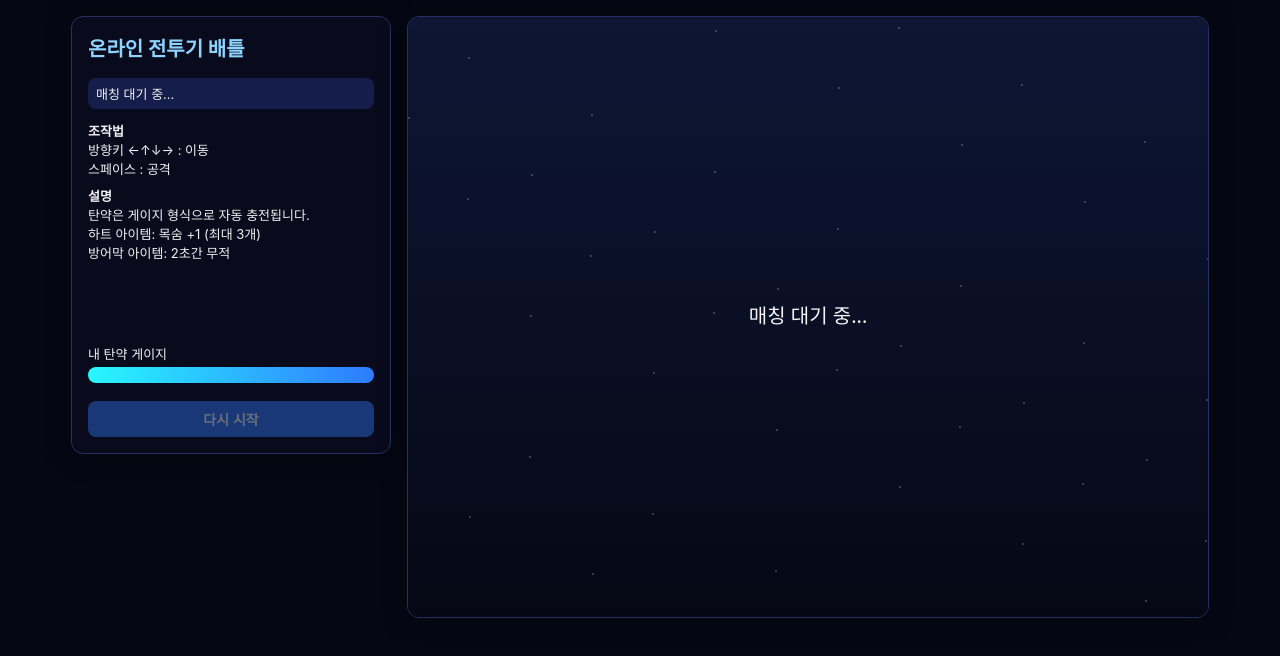
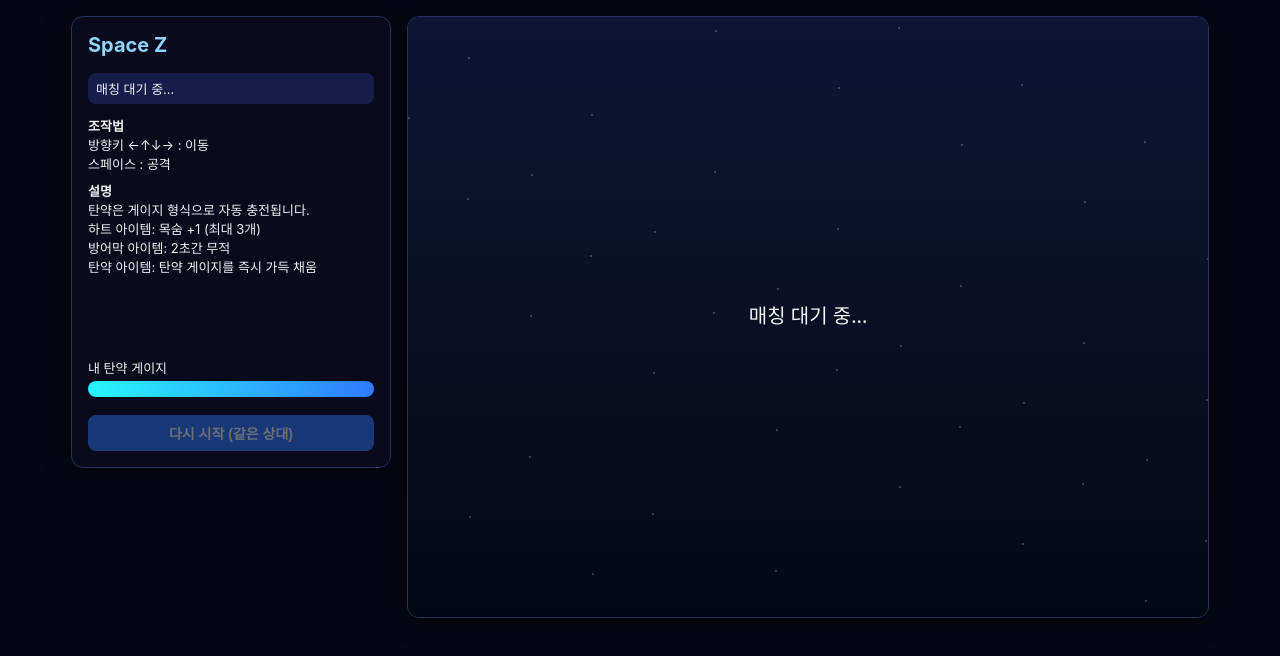
Before and after one commit to kominho1205/space-fighter-game, a website: page public/index.html in a window 1280 px wide. Drawn offline with nearby package versions, Linux system fonts and the light colour scheme; no server answers.

Commit message:
Update index.html

```diff
--- a/public/index.html
+++ b/public/index.html
@@ -2,13 +2,13 @@
 <html lang="ko">
 <head>
   <meta charset="UTF-8" />
-  <title>온라인 전투기 대전 게임</title>
+  <title>Space Z - 온라인 전투기 대전</title>
   <meta name="viewport" content="width=device-width, initial-scale=1.0" />
   <link rel="stylesheet" href="style.css" />
 </head>
 <body>
   <div id="ui">
-    <h1>온라인 전투기 배틀</h1>
+    <h1>Space Z</h1>
     <div id="status">
       <span id="matchStatus">매칭 대기 중...</span>
     </div>
@@ -24,6 +24,7 @@
         탄약은 게이지 형식으로 자동 충전됩니다.<br>
         하트 아이템: 목숨 +1 (최대 3개)<br>
         방어막 아이템: 2초간 무적<br>
+        탄약 아이템: 탄약 게이지를 즉시 가득 채움<br>
       </div>
     </div>
 
@@ -39,7 +40,7 @@
       </div>
     </div>
 
-    <button id="restartBtn" disabled>다시 시작</button>
+    <button id="restartBtn" disabled>다시 시작 (같은 상대)</button>
   </div>
 
   <canvas id="gameCanvas" width="800" height="600"></canvas>
```
